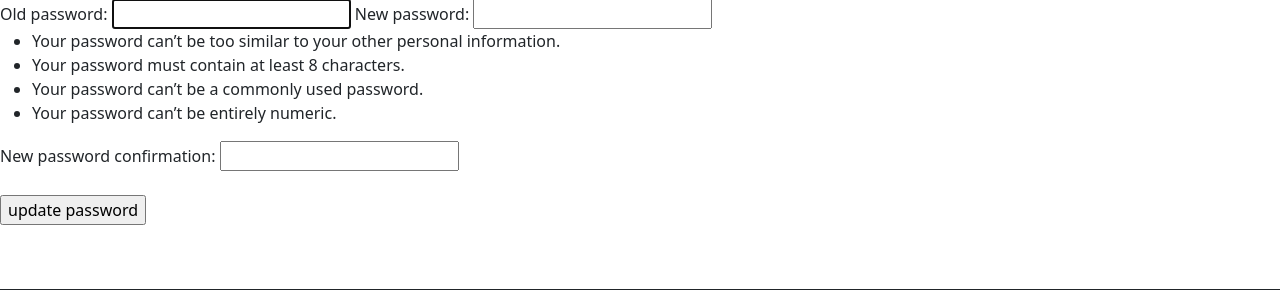
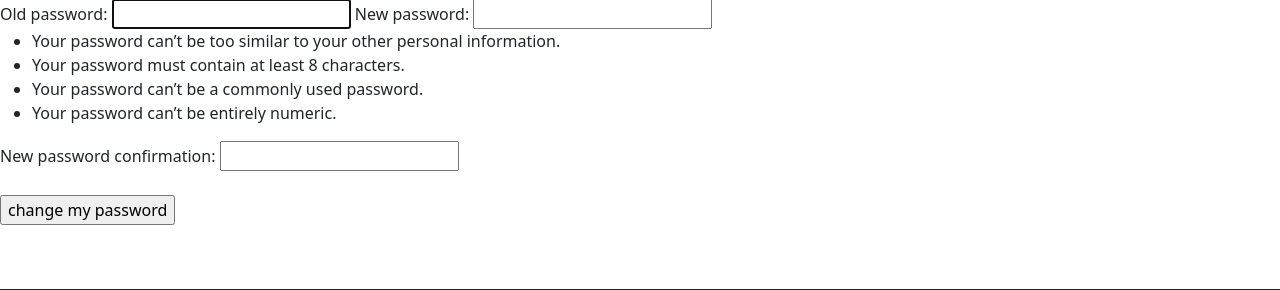
Before and after one commit to zebbyG/topg-shop, a Django app: page /account/password_change/ in a window 1280 px wide. Shown: the part 337-627 px from the top of the page. Run offline with Django 4.2, Linux system fonts and the light colour scheme.

Commit message:
update value of updating password from "update password" to "change my password"

```diff
--- a/TOP Gz SHOE SHOP/accounts/templates/change_password.html
+++ b/TOP Gz SHOE SHOP/accounts/templates/change_password.html
@@ -18,7 +18,7 @@
 <form class="site-form" action="{% url 'accounts:password_change' %}" method="post">
     {% csrf_token %}
     {{ edit_password_form }} <br><br>
-    <input type="submit" value="update password">
+    <input type="submit" value="change my password">
 </form>
 <br><br>
 {% include 'baseshop_footer.html' %}
```
